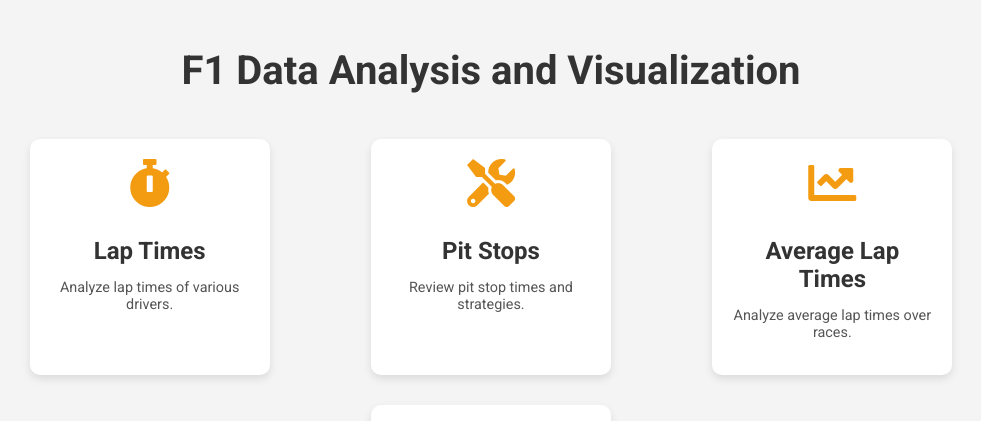
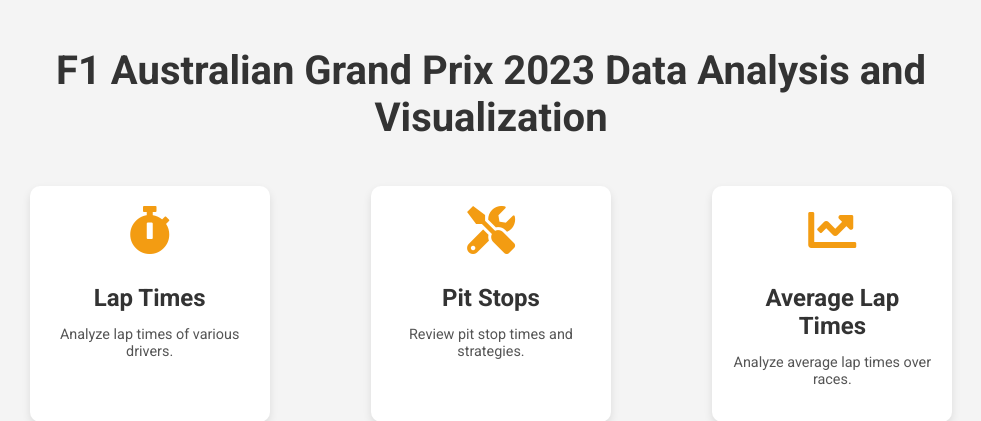
Before and after one commit to anantshrivastava26/F1-analytics-website, a Flask app: page / in a window 1280 px wide. Shown: the part 71-492 px from the top of the page, without its empty margins (149-1130 px from the left). Run offline with Flask 3, Linux system fonts and the light colour scheme.

Commit message:
Add files via upload

```diff
--- a/f1_analytics_website/templates/home.html
+++ b/f1_analytics_website/templates/home.html
@@ -4,7 +4,7 @@
 
 {% block content %}
 <div class="container">
-    <h1 class="page-title">F1 Data Analysis and Visualization</h1>
+    <h1 class="page-title">F1 Australian Grand Prix 2023 Data Analysis and Visualization</h1>
 
     <!-- Analysis cards instead of a dropdown menu -->
     <div class="card-container">
```
Also changed, not shown: f1_analytics_website/analysis.py (line endings or trailing spaces), f1_analytics_website/app.py (line endings or trailing spaces), f1_analytics_website/static/css/style.css (line endings or trailing spaces), f1_analytics_website/static/js/script.js (line endings or trailing spaces), f1_analytics_website/templates/base.html (line endings or trailing spaces), f1_analytics_website/templates/result.html (line endings or trailing spaces).
